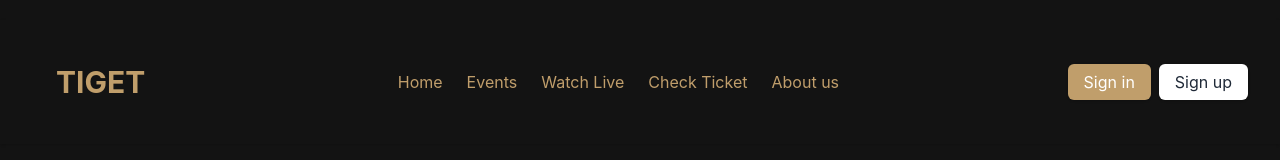
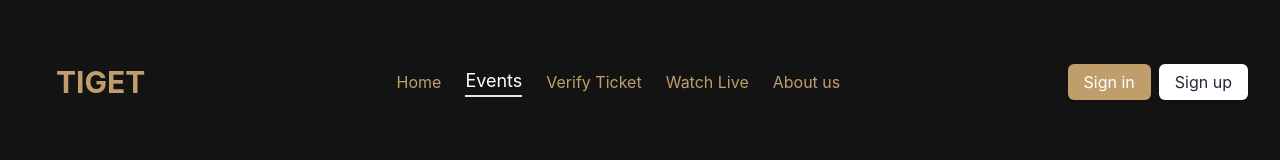
Before and after one commit to arnonsang/TIGET_react, a React (Create React App) app: page /Events in a window 1280 px wide. Shown: the top 160 px of the page. Built offline with nearby package versions, Linux system fonts and the light colour scheme; no server answers.

Commit message:
033123 1746 | @icedkung | Add Active NavLink Color

```diff
--- a/src/App.js
+++ b/src/App.js
@@ -1,5 +1,5 @@
 import * as React from "react";
-import { BrowserRouter, Routes, Route, Link } from "react-router-dom";
+import { Link, BrowserRouter, Routes, Route  } from "react-router-dom";
 import userAuth from "./apps/userAuth";
 
 import styled from 'styled-components';
@@ -29,13 +29,11 @@ function App() {
   const [loading, setLoading] = React.useState(true);
   React.useEffect(() => {
     userAuth();
+    setTimeout(() => {
+      setLoading(false);
+    }, 200);
   }, []);
 
-  React.useEffect(() => {
-    setTimeout(() => {
-      setLoading(false);
-    }, 1000);
-  }, []);
 
   if (loading) {
     return <Loading />;
@@ -69,6 +67,7 @@ function App() {
 }
 export default App;
 
+
 const Container = styled.div`
   background-color: #131313;
   height: 100vh;
@@ -78,7 +77,7 @@ const Container = styled.div`
   justify-content: between;
   padding: 20px 20px;
   overflow-x: hidden;
-  overflow-y: hidden;
+  overflow-y: scroll;
 `;
 
 //hide scrollbar all browsers
--- a/src/components/Common/EventCard.jsx
+++ b/src/components/Common/EventCard.jsx
@@ -5,7 +5,7 @@ function EventCard(props) {
   const isActiveLink = props.status === 'active' ? "/Events/"+props.keyname.trim() : "/Events";
 
   return (
-    <a href={isActiveLink} key={props.key} id={props.key}>
+    <a href={isActiveLink} key={props.keyname} id={props.key}>
             <div
               className={isActived}>
               <img className='w-[200px]' src={props.poster} alt={props.title} />
--- a/src/components/Common/Navbar.jsx
+++ b/src/components/Common/Navbar.jsx
@@ -1,6 +1,8 @@
 import React, { useRef, useState } from 'react'
 import styled from 'styled-components'
-import { Link } from 'react-router-dom'
+
+//import navbar and navlink from react router dom
+import { NavLink } from 'react-router-dom'
 import userAuth from '../../apps/userAuth'
 import logo from '../../assets/images/logo.png'
 
--- a/src/components/Common/NavbarRes.jsx
+++ b/src/components/Common/NavbarRes.jsx
@@ -1,6 +1,6 @@
 import { useState } from "react";
 import logo from "../../assets/images/logo.png";
-import { NavLink } from "react-router-dom";
+import { useLocation } from "react-router-dom";
 import userAuth from "../../apps/userAuth";
 
 export default function NavBarRes() {
@@ -14,6 +14,22 @@ export default function NavBarRes() {
     }
   };
   window.addEventListener("scroll", changeBackground);
+
+  const activeLinkTextColor = (thisLink) => {
+    let myLink = thisLink;
+    if (thisLink === "/") {
+      myLink = "/home";
+    }
+    const nowLink = window.location.pathname;
+    if (nowLink.toLowerCase() === myLink.toLowerCase()) {
+      return "text-white text-lg  font-bold border-b-2 border-white border-opacity-90 border-shadow ";
+    } else {
+      return "text-tigetgold";
+    }
+  };
+
+
+
 
   if (isLoggedIn === "true") {
     const username = localStorage.getItem("username");
@@ -72,16 +88,16 @@ export default function NavBarRes() {
               }`}
             >
               <ul className="items-center justify-center space-y-8 md:flex md:space-x-6 md:space-y-0">
-                <li className="text-tigetgold font-normal hover:text-[white] hover:font-semibold">
-                  <a href="/Home">Home</a>
+                <li className={"font-normal hover:text-[white] hover:font-semibold "+activeLinkTextColor("/Home")}>
+                  <a href="/">Home</a>
                 </li>
-                <li className="text-tigetgold font-normal hover:text-[white] hover:font-semibold">
+                <li className={"font-normal hover:text-[white] hover:font-semibold "+activeLinkTextColor("/AboutUs")}>
                   <a href="/AboutUs">About us</a>
                 </li>
-                <li className="text-tigetgold font-normal hover:text-[white] hover:font-semibold">
+                <li className={"font-normal hover:text-[white] hover:font-semibold " +activeLinkTextColor("/Events")}>
                   <a href="/Events">Events</a>
                 </li>
-                <li className="text-tigetgold font-normal hover:text-[white] hover:font-semibold">
+                <li className={"font-normal hover:text-[white] hover:font-semibold " +activeLinkTextColor("/MyTicket")}>
                   <a href="/MyTicket">My Ticket</a>
                 </li>
               </ul>
@@ -141,7 +157,7 @@ export default function NavBarRes() {
         <div>
           <div className="flex items-center justify-between py-3 md:py-5 md:block">
             <a href="/">
-              <h2 className="text-3xl font-bold text-tigetgold p-6 text-center">
+              <h2 className="text-tigetgold text-3xl font-bold p-6 text-center ">
                 TIGET
               </h2>
             </a>
@@ -190,23 +206,24 @@ export default function NavBarRes() {
             }`}
           >
             <ul className="items-center justify-center space-y-8 md:flex md:space-x-6 md:space-y-0">
-              <li className="text-tigetgold font-normal hover:text-[white] hover:font-semibold">
-                <a href="/Home">Home</a>
-              </li>
-              <li className="text-tigetgold font-normal hover:text-[white] hover:font-semibold">
-                <a href="/Events">Events</a>
-              </li>
-              <li className="text-tigetgold font-normal hover:text-[white] hover:font-semibold">
+                <li className={"font-normal hover:text-[white] hover:font-semibold "+activeLinkTextColor("/Home")}>
+                  <a href="/">Home</a>
+                </li>
+
+                <li className={"font-normal hover:text-[white] hover:font-semibold " +activeLinkTextColor("/Events")}>
+                  <a href="/Events">Events</a>
+                </li>
+                <li className={"font-normal hover:text-[white] hover:font-semibold " +activeLinkTextColor("/Ticket")}>
+                  <a href="/Ticket">Verify Ticket</a>
+                </li>
+
+              <li className={"text-tigetgold font-normal hover:text-[white] hover:font-semibold "+activeLinkTextColor("/watchOnline")}>
                 <a href="/watchOnline">Watch Live</a>
               </li>
-              <li className="text-tigetgold font-normal hover:text-[white] hover:font-semibold">
-                <a href="/Ticket">Check Ticket</a>
-              </li>
-              <li className="text-tigetgold font-normal hover:text-[white] hover:font-semibold">
-                <a href="/AboutUs">About us</a>
-              </li>
+              <li className={"font-normal hover:text-[white] hover:font-semibold "+activeLinkTextColor("/AboutUs")}>
+                  <a href="/AboutUs">About us</a>
+                </li>
             </ul>
-
             <div className="mt-3 space-y-2 xl:hidden lg:hidden">
               <a
                 href="/Login"
--- a/src/components/User/ticketList.jsx
+++ b/src/components/User/ticketList.jsx
@@ -1,8 +1,10 @@
 import React from 'react'
+import styled from 'styled-components'
+
 import UserInfo from './userInfo'
 import TicketCard from './ticketCard'
 
-function TicketList() {
+export default function TicketList() {
   const mockupTicketData = {
     status: 'ok',
     data: [
@@ -51,7 +53,7 @@ function TicketList() {
   }
   return (
     <>
-
+      <Container>
       <UserInfo />
       <div className="flex flex-wrap justify-center gap-8 items-center">
       {
@@ -72,9 +74,28 @@ function TicketList() {
         })
       }
       </div>
+      </Container>
     </>
 
   )
 }
 
-export default TicketList
+
+
+const Container = styled.div`
+background-color: #131313;
+padding: 5rem;
+display: flex;
+flex-direction: column;
+justify-content: space-between;
+align-items: center;
+align-content: center;
+gap: 1rem;
+overflow-y: scroll;
+overflow-x: hidden;
+::-webkit-scrollbar {
+  display: none;
+}
+-ms-overflow-style: none;  /* IE and Edge */
+scrollbar-width: none;  /* Firefox */
+`
```
